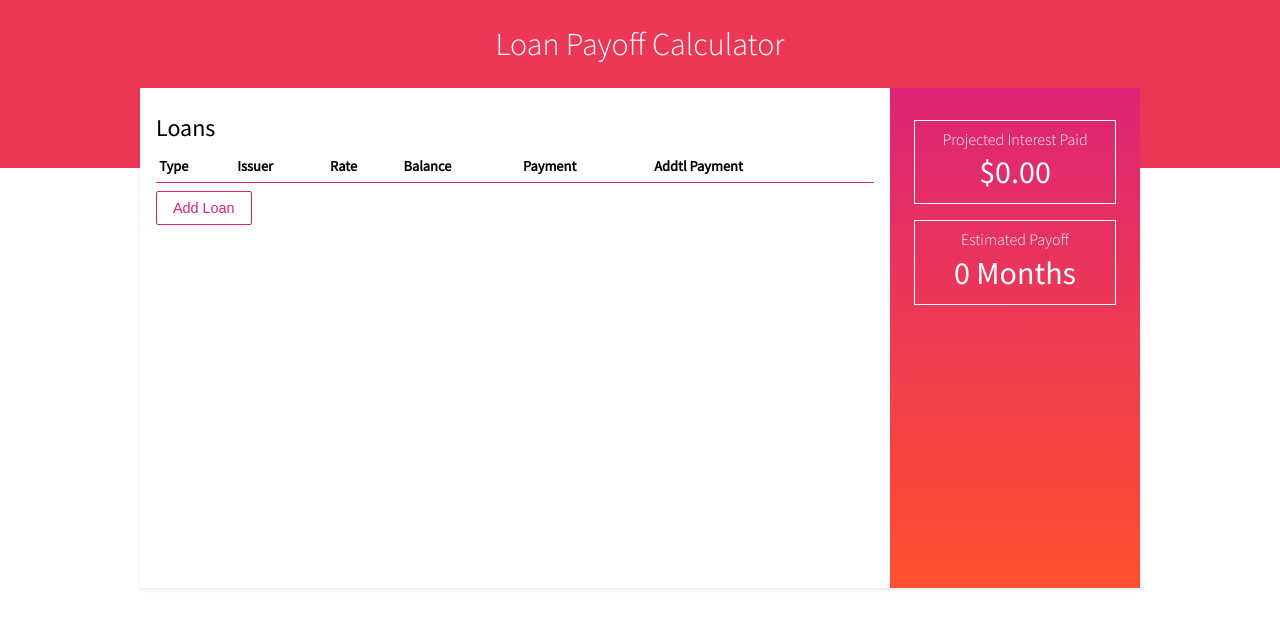
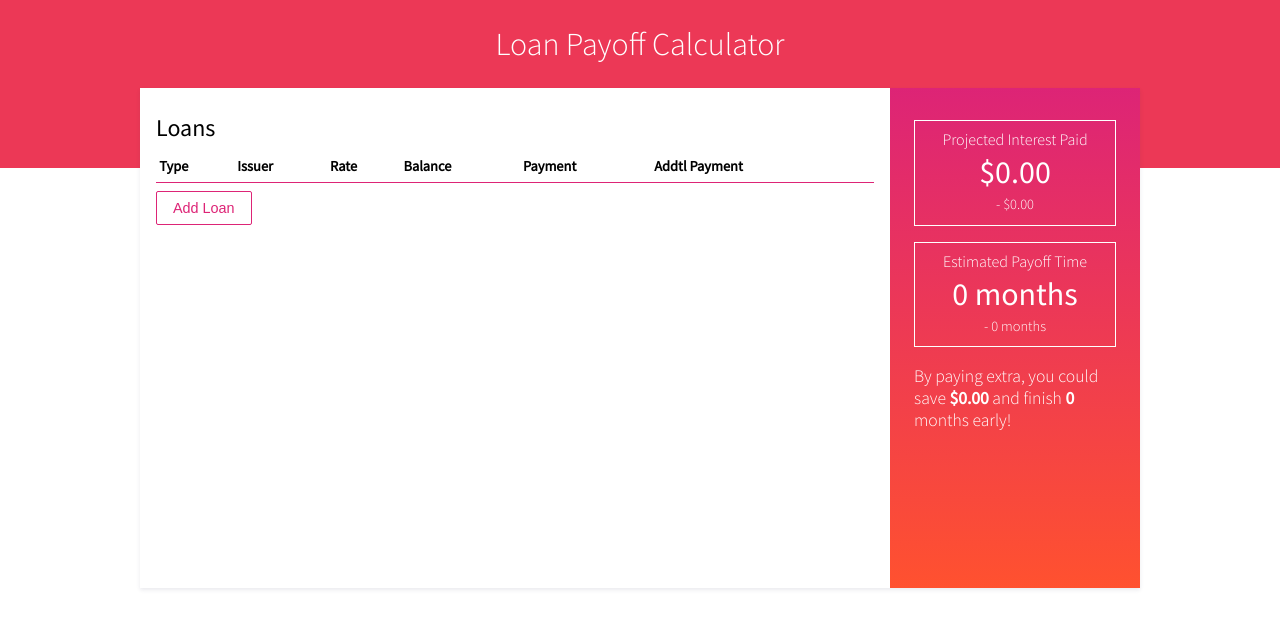
Before and after one commit to mariehooper/loan-payoff-calculator, a React (Create React App) app: page / in a window 1280 px wide. Shown: the top 628 px of the page. Built offline with nearby package versions, Linux system fonts and the light colour scheme.

Commit message:
add savings calculations for additional payments

```diff
--- a/src/App.css
+++ b/src/App.css
@@ -106,8 +106,8 @@ tfoot tr td {
 
 .range-slider__range {
   -webkit-appearance: none;
-  width: calc(100% - (70px));
-  height: 10px;
+  width: calc(100% - (3.125rem));
+  height: 0.625rem;
   border-radius: 5px;
   background: #EEE;
   outline: none;
@@ -116,8 +116,8 @@ tfoot tr td {
 
 .range-slider__range::-webkit-slider-thumb {
   appearance: none;
-  width: 20px;
-  height: 20px;
+  width: 1.25rem;
+  height: 1.25rem;
   border-radius: 50%;
   background: #DD2476;
   cursor: pointer;
@@ -130,8 +130,8 @@ tfoot tr td {
   background: #c81f6a; }
 
 .range-slider__range::-moz-range-thumb {
-  width: 20px;
-  height: 20px;
+  width: 1.25rem;
+  height: 1.25rem;
   border: 0;
   border-radius: 50%;
   background: #DD2476;
--- a/src/App.js
+++ b/src/App.js
@@ -6,6 +6,30 @@ import './App.css';
 import LoanForm from './components/LoanForm';
 import Totals from './components/Totals';
 import LoanList from './components/LoanList';
+
+function calculateSidebarTotals(loans, withAdditional = false) {
+  return loans.reduce((sidebarTotals, loan) => {
+    const balance = Number(loan.balance);
+    const rate = Number((loan.rate / 100) / 12);
+
+    let payment = Number(loan.payment);
+    if (withAdditional) {
+      payment += Number(loan.additional);
+    }
+
+    const numerator = 1 / (1 - ((rate * balance) / payment));
+    const duration = Math.log(numerator) / Math.log(1 + rate);
+
+    return {
+      ...sidebarTotals,
+      interest: sidebarTotals.interest + ((payment * duration) - balance),
+      duration: Math.max(sidebarTotals.duration, duration),
+    };
+  }, {
+    interest: 0,
+    duration: 0,
+  });
+}
 
 export default class App extends React.Component {
   // getInitialState
@@ -53,18 +77,17 @@ export default class App extends React.Component {
     totals.payment = loans.reduce((payment, loan) => payment + Number(loan.payment), 0);
 
     // find highest duration of loans and total interest paid
-    totals.duration = 0; // reset duraction before calc
-    totals.interest = loans.reduce((interest, loan) => {
-      const rate = Number((loan.rate / 100) / 12);
-      const payment = Number(loan.payment);
-      const balance = Number(loan.balance);
+    const { interest, duration } = calculateSidebarTotals(loans);
+    totals.interest = interest;
+    totals.duration = duration;
 
-      const numerator = 1 / (1 - ((rate * balance) / payment));
-      const duration = Math.log(numerator) / Math.log(1 + rate);
-      totals.duration = Math.max(totals.duration || 0, duration);
+    const {
+      interest: interestSavings,
+      duration: durationSavings,
+    } = calculateSidebarTotals(loans, true);
+    totals.interestSavings = interest - interestSavings;
+    totals.durationSavings = duration - durationSavings;
 
-      return interest + ((payment * duration) - balance);
-    }, 0);
     // set state
     this.setState({ totals });
   }
--- a/src/App.scss
+++ b/src/App.scss
@@ -123,10 +123,10 @@ tfoot tr td {
 $range-width: 25% !default;
 $range-handle-color: $primary-pink !default;
 $range-handle-color-hover: darken($primary-pink, 5%) !default;
-$range-handle-size: 20px !default;
+$range-handle-size: 1.25rem !default;
 $range-track-color: $light-grey !default;
-$range-track-height: 10px !default;
-$range-label-width: 70px !default;
+$range-track-height: .625rem !default;
+$range-label-width: 3.125rem !default;
 
 .range-slider {
   width: $range-width;
--- a/src/components/LoanForm.js
+++ b/src/components/LoanForm.js
@@ -8,7 +8,7 @@ const initialState = {
   rate: '',
   balance: '',
   payment: '',
-  additional: 0,
+  additional: '0',
 };
 
 export default class LoanForm extends React.Component {
--- a/src/components/LoanList.js
+++ b/src/components/LoanList.js
@@ -59,7 +59,7 @@ export default class LoanList extends React.Component {
                     onChange={(event) => { this.handleRangeChange(event, loan); }}
                     value={loan.additional}
                   />
-                  <span className="range-slider__value">{convertToCurrency(loan.additional)}</span>
+                  <span className="range-slider__value">${loan.additional}</span>
                 </td>
                 <td><button className="btn btn-link edit-loan" onClick={this.handleEdit}>Edit</button></td>
               </tr>
--- a/src/components/Totals.css
+++ b/src/components/Totals.css
@@ -14,3 +14,16 @@
   font-size: 2rem;
   color: #FFF;
   margin: 0.2rem; }
+
+.stats-number.stats-savings {
+  font-size: 0.9rem;
+  font-weight: 300; }
+
+.savings-message {
+  color: #FFF;
+  font-weight: 300;
+  font-size: 1.1rem;
+  padding: 0 0.5rem; }
+
+.savings-message span {
+  font-weight: bold; }
--- a/src/components/Totals.js
+++ b/src/components/Totals.js
@@ -2,17 +2,22 @@ import React from 'react';
 import PropTypes from 'prop-types';
 import './Totals.css';
 
-export default function Totals({ duration, interest }) {
+export default function Totals({ duration, interest, durationSavings, interestSavings }) {
   return (
     <div className="totals">
       <div className="stats total-interest">
         <h3 className="stats-header">Projected Interest Paid</h3>
-        <p className="stats-number">{interest.toLocaleString('en-US', { style: 'currency', currency: 'USD' })}</p>
+        <p className="stats-number">{(interest - interestSavings).toLocaleString('en-US', { style: 'currency', currency: 'USD' })}</p>
+        {/* <h4 className="stats-header">Interest Saved</h4> */}
+        <p className="stats-number stats-savings">- {interestSavings.toLocaleString('en-US', { style: 'currency', currency: 'USD' })}</p>
       </div>
       <div className="stats estimate-payoff">
-        <h3 className="stats-header">Estimated Payoff</h3>
-        <p className="stats-number">{Math.ceil(duration)} Months</p>
+        <h3 className="stats-header">Estimated Payoff Time</h3>
+        <p className="stats-number">{Math.ceil(duration - durationSavings)} months</p>
+        {/* <h4 className="stats-header">Time Saved</h4> */}
+        <p className="stats-number stats-savings"> - {Math.ceil(durationSavings)} months</p>
       </div>
+      <p className="savings-message">By paying extra, you could save <span>{interestSavings.toLocaleString('en-US', { style: 'currency', currency: 'USD' })}</span> and finish <span>{Math.ceil(durationSavings)}</span> months early!</p>
     </div>
   );
 }
@@ -25,4 +30,6 @@ Totals.propTypes = {
 Totals.defaultProps = {
   duration: 0,
   interest: 0,
+  durationSavings: 0,
+  interestSavings: 0,
 };
--- a/src/components/Totals.scss
+++ b/src/components/Totals.scss
@@ -18,4 +18,18 @@
   font-size: 2rem;
   color: $white;
   margin: 0.2rem;
+  &.stats-savings {
+    font-size: 0.9rem;
+    font-weight: 300;
+  }
 }
+
+.savings-message {
+  color: $white;
+  font-weight: 300;
+  font-size: 1.1rem;
+  padding: 0 0.5rem;
+  span {
+    font-weight: bold;
+  }
+}
```
